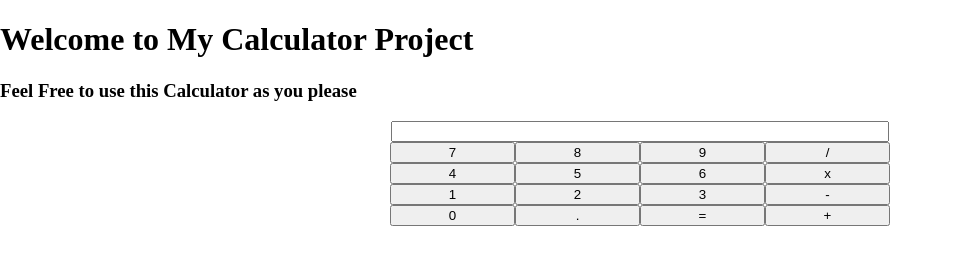
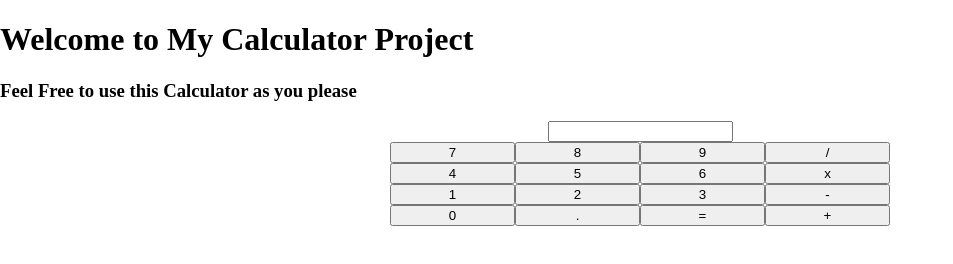
Before and after one commit to BrachoDev/Calculator-Website, a plain HTML site: page index.html in a window 1280 px wide. Shown: the whole page, without its empty margins (0-953 px from the left). Drawn offline with Linux system fonts and the light colour scheme.

Commit message:
Centered display

```diff
--- a/styles.css
+++ b/styles.css
@@ -6,11 +6,11 @@ body {
 .container {
   max-width: 500px;
   margin: auto;
-  justify-items: center;
 }
 
-.display {
-    width: 490px;
+.display{
+  display: block;
+  margin: 0 auto;
 }
 
 .buttons-container {
```
